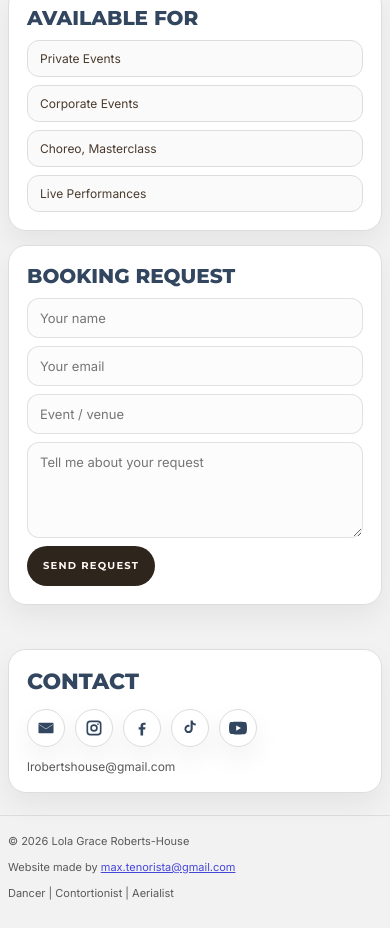
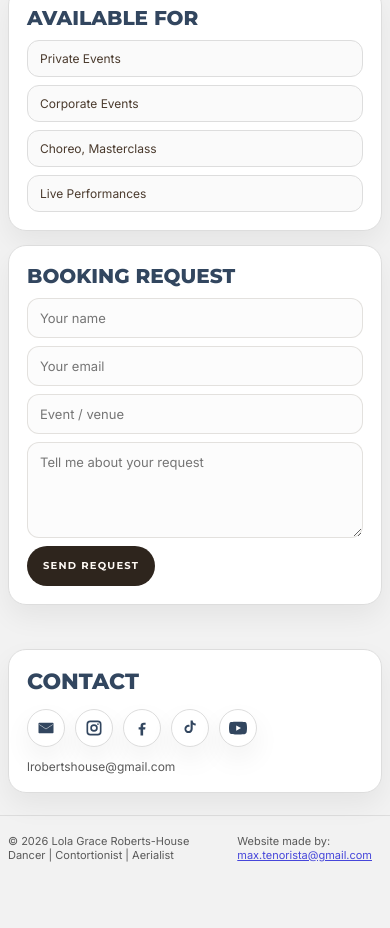
Before and after one commit to kolippp/Lola-Grace, a plain HTML site: page index.html in a window 390 px wide. Shown: the part 4436-5364 px from the top of the page. After the commit the page ends 5326 px from the top, so only its background shows below. Drawn offline with Linux system fonts and the light colour scheme.

Commit message:
Enhance responsiveness and update footer layout
Added responsive styles for email alignment and updated footer structure.

```diff
--- a/index.html
+++ b/index.html
@@ -850,6 +850,7 @@
 
     }
 
+
     /* responsive */
     @media (max-width: 980px){
       .booking-grid{
@@ -861,11 +862,18 @@
       .container{
         width:min(var(--max), calc(100% - 16px));
       }
+    @media (max-width: 600px){
+      .l-email{
+        text-align:left;
+        padding-right:10px;
+      }
+    @media (max-width:600px){
       .my-email{
-      color:rgb(70, 70, 218);
-      text-decoration: underline;
+        text-align:right;
+        padding-right:-20px;
+      }
 
-    }
+
 
       .topbar-inner{
   min-height:46px;
@@ -1299,9 +1307,10 @@
 
   <footer>
     <div class="container footer-inner">
-      <div>© 2026 Lola Grace Roberts-House</div>
-      <div>Website made by <a href="mailto:max.tenorista@gmail.com" class="my-email">max.tenorista@gmail.com</a></div>
-      <div>Dancer | Contortionist | Aerialist</div>
+      <div>© 2026 Lola Grace Roberts-House
+      <div>Dancer | Contortionist | Aerialist</div></div>
+      <div class="l-email">Website made by:<div><a href="mailto:max.tenorista@gmail.com" class="my-email">max.tenorista@gmail.com</a></div></div>
+
     </div>
   </footer>
 
```
